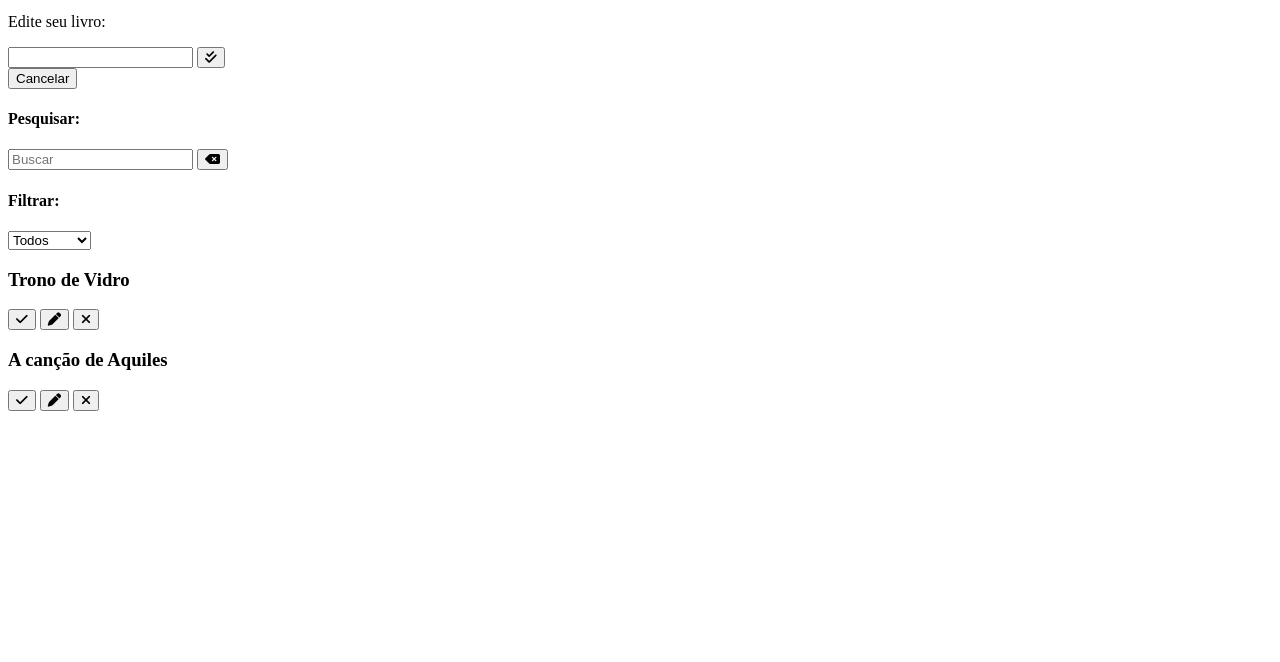
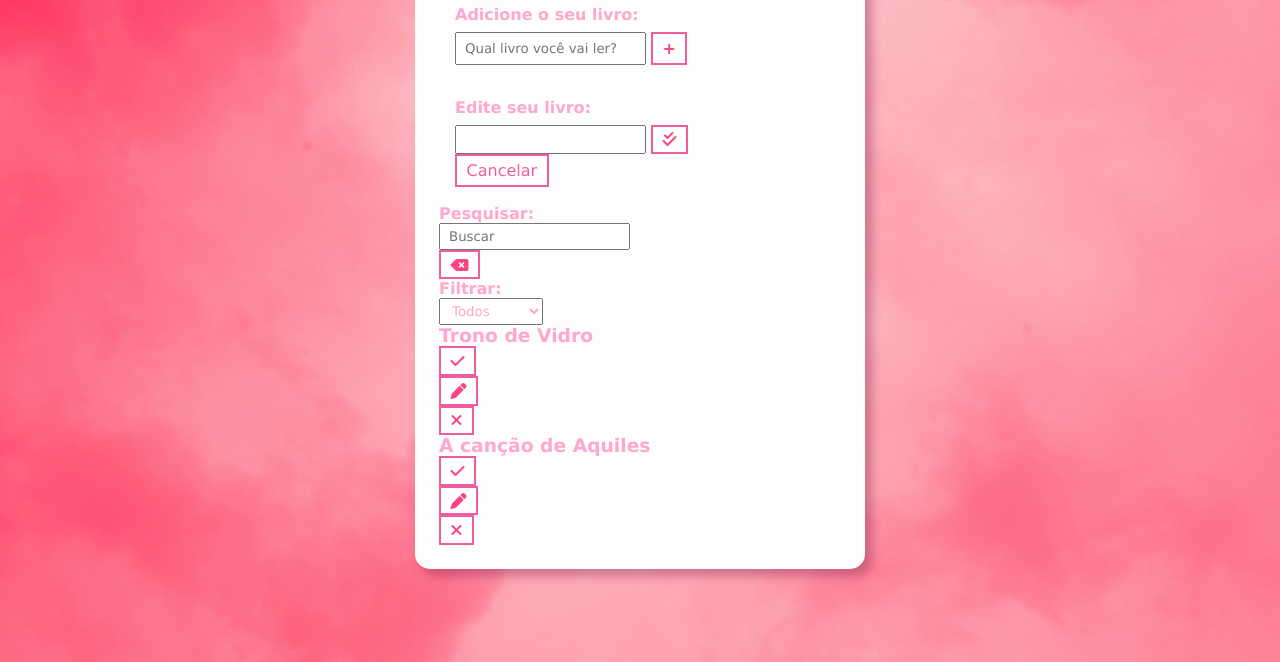
Before and after one commit to Jessicakgs/To-Do-List, a plain HTML site: page index.html in a window 1280 px wide. Shown: the part 138-800 px from the top of the page. Drawn offline with Linux system fonts and the light colour scheme.

Commit message:
container styling

```diff
--- a/css/style.css
+++ b/css/style.css
@@ -0,0 +1,86 @@
+ * {
+     padding: 0;
+     margin: 0;
+     box-sizing: border-box;
+     font-family: Verdana;
+     color: #FFA7CC;
+ }
+
+ body {
+     background-image: url("../img/x-wen-qjCHPZbeXCQ-unsplash.jpg");
+     background-position: center;
+     background-size: cover;
+ }
+
+ button {
+     background-color: #fff;
+     color: #F05D9F;
+     border: 2px solid #F05D9F ;
+     padding: .3rem .6rem;
+     font-size: 1rem;
+     cursor: pointer;
+     display: flex;
+     justify-content: center;
+     align-items: center;
+     transition: 0.4s;
+ }
+
+ button:hover {
+     background-color: #FF627F;
+ }
+
+ button:hover>i {
+     color: #fff;
+ }
+
+ button i {
+     pointer-events: none;
+     color: #FF437F;
+     font-weight: bold;
+ }
+
+ input,
+ select {
+     padding: 0.25rem 0.5rem;
+ }
+
+ .hide {
+     display: none;
+ }
+
+ /* ToDo header */
+ .todo-container {
+     max-width: 450px;
+     margin: 3rem auto;
+     background-color: #FDFDFD;
+     padding: 1.5rem;
+     border-radius: 15px;
+     box-shadow: 7px 7px 10px rgba(141, 43, 87, 0.408);
+ }
+
+ .todo-container header {
+     text-align: center;
+     padding: 0 1rem 1rem;
+     border-bottom: 1px solid #e4a3be83;
+ }
+
+ /* ToDo Formulário*/
+ #todo-form,
+ #edit-form {
+     padding: 1rem;
+     border-bottom: 1px solid #fff;
+ }
+
+ #todo-form p,
+ #edit-form p {
+     margin-bottom: .5rem;
+     font-weight: bold;
+ }
+
+ .form-control {
+    display: flex;
+ }
+
+ .form-control input {
+    margin-right: .3rem;
+ }
--- a/index.html
+++ b/index.html
@@ -26,7 +26,7 @@
                 </button>
             </div>
         </form>
-        <form id="edit-form">
+        <form id="edit-form" class="">
             <p> Edite seu livro: </p>
             <div class="form-control">
                 <input type="text" id="edit-input">
@@ -34,7 +34,7 @@
                     <i class="fa-solid fa-check-double"></i>
                 </button>
             </div>
-            <button id="cancel-edit-btn"> Cancelar </button>
+            <button id="cancel-edit-btn">Cancelar</button>
         </form>
         <div id="toolbar">
             <div id="search">
```
